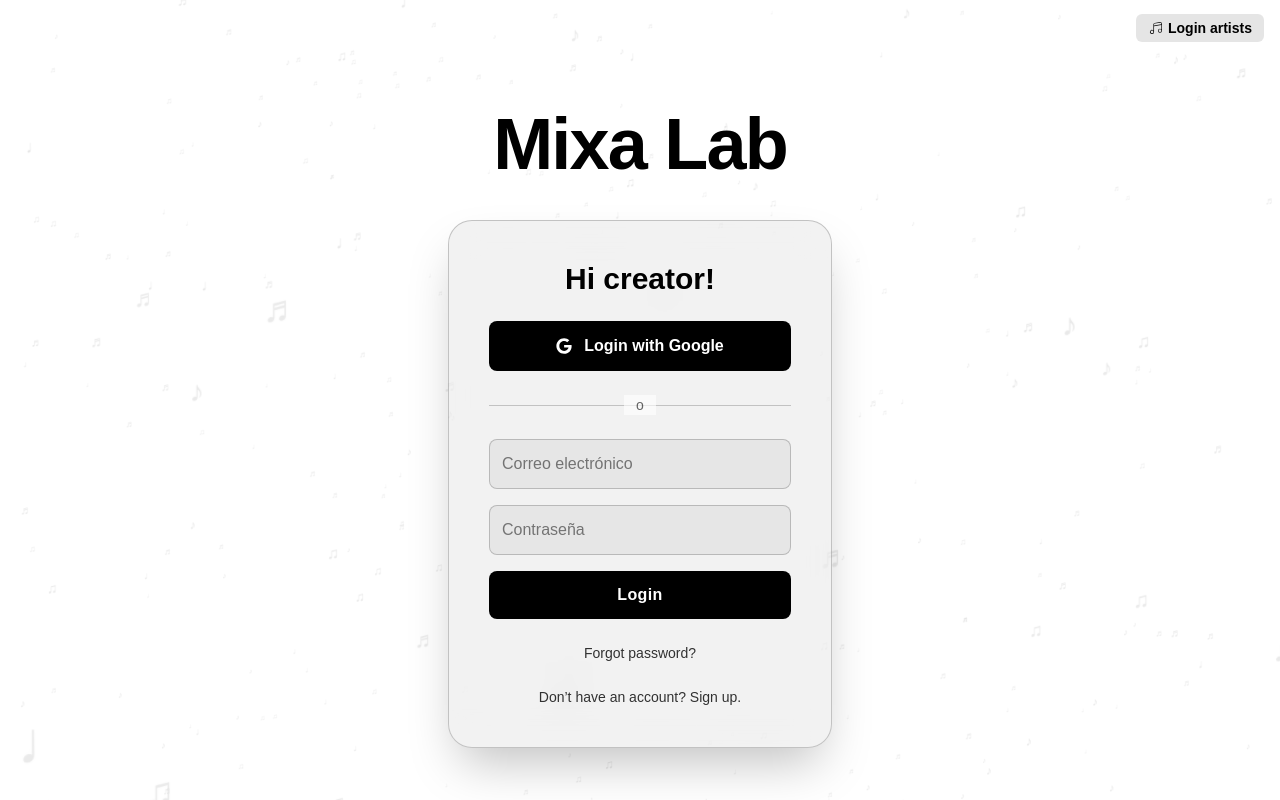
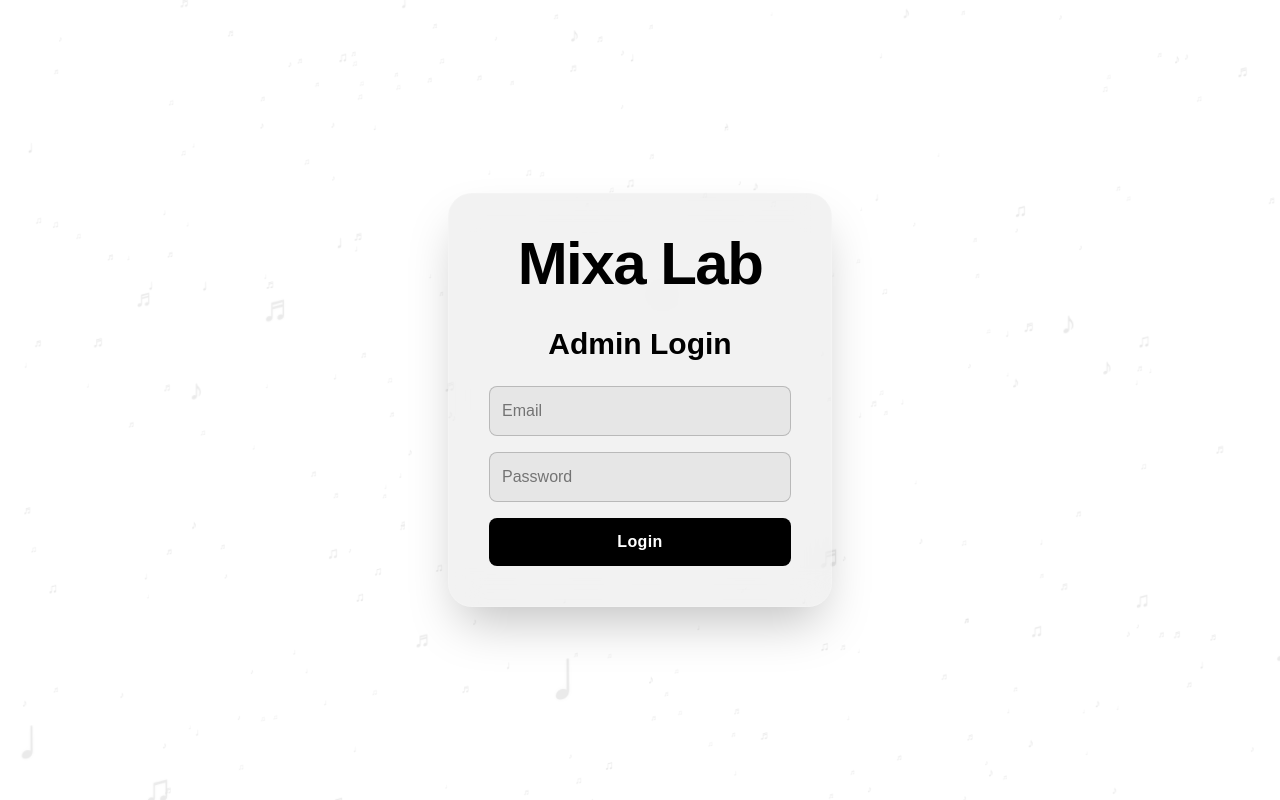
Before and after one commit to ortizjulioc/mixalab, a Next.js app: page /login/admin in a window 1280 px wide. Built offline with nearby package versions, Linux system fonts and the light colour scheme.

Commit message:
[add] configurando admin login

```diff
--- a/app/(auth)/login/admin/page.jsx
+++ b/app/(auth)/login/admin/page.jsx
@@ -1,12 +1,14 @@
-'use client';
-import React, { useEffect } from 'react';
-import * as THREE from 'three';
-import { FaGoogle, FaFacebook, FaApple } from "react-icons/fa";
-import { CiMusicNote1 } from "react-icons/ci";
-import Link from 'next/link';
-import { signIn } from 'next-auth/react';
+"use client";
+import React, { useEffect, useState } from "react";
+import * as THREE from "three";
+import Link from "next/link";
+import { signIn } from "next-auth/react";
+import Card from "@/components/Card";
 
-export default function CreatorLogin() {
+export default function AdminLogin() {
+  const [loading, setLoading] = useState(false);
+  const [errorMessage, setErrorMessage] = useState("");
+
   useEffect(() => {
     // --- Fondo de partículas: notas musicales ---
     const scene = new THREE.Scene();
@@ -20,39 +22,42 @@ export default function CreatorLogin() {
     renderer.setPixelRatio(Math.min(2, window.devicePixelRatio || 1));
     renderer.setSize(window.innerWidth, window.innerHeight);
 
-    const canvasContainer = document.getElementById('bg-animation-canvas-container-creators');
+    const canvasContainer = document.getElementById(
+      "bg-animation-canvas-container-creators"
+    );
     if (canvasContainer) canvasContainer.appendChild(renderer.domElement);
 
-    // --- Genera una textura de nota musical (glyph) en un canvas 2D ---
     const makeNoteTexture = (glyph) => {
       const size = 128;
-      const c = document.createElement('canvas');
+      const c = document.createElement("canvas");
       c.width = size;
       c.height = size;
-      const ctx = c.getContext('2d');
-      // fondo transparente
+      const ctx = c.getContext("2d");
+
       ctx.clearRect(0, 0, size, size);
-      // ligera sombra para dar brillo suave
-      ctx.shadowColor = 'rgba(0,0,0,0.25)';
+      ctx.shadowColor = "rgba(0,0,0,0.25)";
       ctx.shadowBlur = 10;
-      // dibuja el glifo en blanco (el color final lo dan los vertexColors)
-      ctx.fillStyle = '#ffffff';
-      ctx.font = Math.floor(size * 0.8) + 'px "Segoe UI Symbol","Apple Color Emoji","Noto Color Emoji",Arial';
-      ctx.textAlign = 'center';
-      ctx.textBaseline = 'middle';
+
+      ctx.fillStyle = "#ffffff";
+      ctx.font =
+        Math.floor(size * 0.8) +
+        'px "Segoe UI Symbol","Apple Color Emoji","Noto Color Emoji",Arial';
+      ctx.textAlign = "center";
+      ctx.textBaseline = "middle";
       ctx.fillText(glyph, size / 2, size / 2 + size * 0.05);
 
       const tex = new THREE.CanvasTexture(c);
-      const maxAniso = renderer.capabilities.getMaxAnisotropy ? renderer.capabilities.getMaxAnisotropy() : 1;
+      const maxAniso = renderer.capabilities.getMaxAnisotropy
+        ? renderer.capabilities.getMaxAnisotropy()
+        : 1;
       tex.anisotropy = Math.min(maxAniso, 8);
       tex.needsUpdate = true;
       return tex;
     };
 
-    const glyphs = ['♪', '♫', '♩', '♬'];
+    const glyphs = ["♪", "♫", "♩", "♬"];
     const textures = glyphs.map(makeNoteTexture);
 
-    // --- Crea 4 grupos de puntos con distintas texturas ---
     const total = 2000;
     const groups = glyphs.length;
     const perGroup = Math.ceil(total / groups);
@@ -61,7 +66,8 @@ export default function CreatorLogin() {
     const geometries = [];
 
     for (let g = 0; g < groups; g++) {
-      const count = g === groups - 1 ? total - perGroup * (groups - 1) : perGroup;
+      const count =
+        g === groups - 1 ? total - perGroup * (groups - 1) : perGroup;
 
       const positions = [];
       const colors = [];
@@ -72,28 +78,32 @@ export default function CreatorLogin() {
         positions.push(Math.random() * 2000 - 1000);
         positions.push(Math.random() * 2000 - 1000);
 
-        // negros/grises oscuros para verse bien sobre fondo blanco
-        color.setHSL(0, 0, Math.random() * 0.02); // 0–0.2 = oscuro
+        color.setHSL(0, 0, Math.random() * 0.02);
         colors.push(color.r, color.g, color.b);
       }
 
       const geo = new THREE.BufferGeometry();
-      geo.setAttribute('position', new THREE.Float32BufferAttribute(positions, 3));
-      geo.setAttribute('color', new THREE.Float32BufferAttribute(colors, 3));
+      geo.setAttribute(
+        "position",
+        new THREE.Float32BufferAttribute(positions, 3)
+      );
+      geo.setAttribute(
+        "color",
+        new THREE.Float32BufferAttribute(colors, 3)
+      );
 
       const mat = new THREE.PointsMaterial({
         size: 22,
-        map: textures[g],         // textura con forma de nota
-        vertexColors: true,       // los colores dan el tono oscuro
+        map: textures[g],
+        vertexColors: true,
         transparent: true,
         depthWrite: false,
         opacity: 0.9,
         blending: THREE.AdditiveBlending,
-        sizeAttenuation: true
+        sizeAttenuation: true,
       });
 
       const pts = new THREE.Points(geo, mat);
-      // rotaciones iniciales variadas
       pts.rotation.x = Math.random() * Math.PI;
       pts.rotation.y = Math.random() * Math.PI;
 
@@ -105,20 +115,19 @@ export default function CreatorLogin() {
 
     camera.position.z = 500;
 
-    // Interacción con mouse (suave)
-    let mouseX = 0, mouseY = 0;
+    let mouseX = 0,
+      mouseY = 0;
     const handleMouseMove = (e) => {
       mouseX = (e.clientX / window.innerWidth) * 2 - 1;
       mouseY = -(e.clientY / window.innerHeight) * 2 + 1;
     };
-    window.addEventListener('mousemove', handleMouseMove);
+    window.addEventListener("mousemove", handleMouseMove);
 
     let rafId;
     const animate = () => {
       rafId = requestAnimationFrame(animate);
       systems.forEach((sys, i) => {
         const f = 0.0005 + i * 0.00015;
-        // rotación base + pequeña influencia del mouse
         sys.rotation.y += (mouseX * 0.005 - sys.rotation.y) * 0.02 + f * 0.5;
         sys.rotation.x += (mouseY * 0.005 - sys.rotation.x) * 0.02 + f * 0.25;
       });
@@ -132,11 +141,11 @@ export default function CreatorLogin() {
       renderer.setPixelRatio(Math.min(2, window.devicePixelRatio || 1));
       renderer.setSize(window.innerWidth, window.innerHeight);
     };
-    window.addEventListener('resize', handleResize);
+    window.addEventListener("resize", handleResize);
 
     return () => {
-      window.removeEventListener('resize', handleResize);
-      window.removeEventListener('mousemove', handleMouseMove);
+      window.removeEventListener("resize", handleResize);
+      window.removeEventListener("mousemove", handleMouseMove);
       if (rafId) cancelAnimationFrame(rafId);
       if (canvasContainer && renderer.domElement.parentNode === canvasContainer) {
         canvasContainer.removeChild(renderer.domElement);
@@ -151,100 +160,85 @@ export default function CreatorLogin() {
       renderer.dispose();
     };
   }, []);
-  const handleGoogleLogin = (role) => {
-    const callbackUrl = `/auth/redirect?role=${role}`; // puedes redirigir a donde quieras
-    signIn("google", { callbackUrl });
+
+  const handleSubmit = async (e) => {
+    e.preventDefault();
+    setErrorMessage("");
+    setLoading(true);
+
+    const email = e.target.email.value;
+    const password = e.target.password.value;
+
+    const res = await signIn("admin-login", {
+      email,
+      password,
+      redirect: false,
+    });
+
+    if (res?.error) {
+      setErrorMessage("Invalid email or password.");
+      setLoading(false);
+      return;
+    }
+
+    window.location.href = "/admin/home"
   };
 
   return (
     <div className="bg-white text-black min-h-dvh overflow-hidden relative">
-      {/* Canvas de fondo */}
       <div
         id="bg-animation-canvas-container-creators"
         className="absolute inset-0 z-0 opacity-10"
-        style={{ contain: 'layout paint size' }}
       />
 
-      {/* HEADER */}
-      <header className="relative z-20 h-12 sm:h-14 px-2 sm:px-4 pt-[env(safe-area-inset-top)]">
-        <div className="absolute inset-y-0 right-2 sm:right-4 flex items-center">
-          <Link
-            href="/login"
-            className="flex items-center gap-1 bg-black/10 hover:bg-black/20 transition-colors duration-300
-                       text-xs sm:text-sm font-medium sm:font-semibold text-black
-                       py-1 px-2 sm:py-1.5 sm:px-3 rounded-md backdrop-blur-md leading-none"
-          >
-            <CiMusicNote1 className="w-4 h-4" />
-            <span className="max-[360px]:hidden">Login artists</span>
-          </Link>
-        </div>
-      </header>
+      {/* MAIN */}
+      <main className="relative z-10 min-h-dvh flex flex-col items-center justify-center p-4 font-poppins">
 
-      {/* MAIN */}
-      <main className="relative z-10 min-h-[calc(100dvh-3rem)] sm:min-h-[calc(100dvh-3.5rem)]
-                       flex flex-col items-center justify-center p-4 font-poppins">
-        {/* Título / logo */}
-        <div className="text-center mb-6 sm:mb-10">
-          <h1 className="text-3xl sm:text-5xl md:text-6xl lg:text-7xl font-bold tracking-tight">
-            Mixa Lab
-          </h1>
-        </div>
 
-        {/* Panel de inicio de sesión */}
-        <div className="bg-black/5 backdrop-blur-lg p-6 sm:p-10 rounded-3xl shadow-2xl w-full max-w-sm border border-black/20">
-          <h2 className="text-2xl sm:text-3xl font-bold mb-6 text-center">Hi creator!</h2>
+        <Card className="bg-black/5 backdrop-blur-lg p-6 sm:p-10 rounded-3xl shadow-2xl w-full max-w-sm border border-black/20 liquid-glass">
+          <div className="text-center mb-8">
+            <h1 className="text-4xl sm:text-6xl font-bold tracking-tight">
+              Mixa Lab
+            </h1>
+          </div>
+          <h2 className="text-2xl sm:text-3xl font-bold mb-6 text-center">Admin Login</h2>
 
-          {/* Social login */}
-          <div className="flex flex-col space-y-3">
-            <button
-              onClick={() =>
-                signIn("google", { callbackUrl: `/api/auth/finalize?role=CREATOR`})
-              }
-              className="flex items-center justify-center gap-3 p-3 rounded-lg border border-black/30 bg-black text-white font-semibold transition-all duration-300 hover:scale-105 hover:shadow-lg">
-              <FaGoogle />
-              <span>Login with Google</span>
-            </button>
-          </div>
+          {/* ERROR MESSAGE */}
+          {errorMessage && (
+            <div className="p-3 bg-red-100 text-red-700 border border-red-300 rounded-lg text-sm text-center mb-4">
+              {errorMessage}
+            </div>
+          )}
 
-          {/* Separador */}
-          <div className="relative my-6">
-            <div className="absolute inset-0 flex items-center">
-              <div className="w-full border-t border-black/20"></div>
-            </div>
-            <div className="relative flex justify-center text-sm">
-              <span className="bg-white/60 px-3 text-black/60">o</span>
-            </div>
-          </div>
+          <form className="space-y-4" onSubmit={handleSubmit}>
+            <input
+              name="email"
+              type="email"
+              placeholder="Email"
+              className="w-full p-3 bg-black/5 text-black placeholder-black/50 rounded-lg border border-black/20 focus:outline-none focus:ring-1 focus:ring-black/40"
+              required
+            />
 
-          {/* Formulario */}
-          <form className="space-y-4">
             <input
-              type="email"
-              placeholder="Correo electrónico"
+              name="password"
+              type="password"
+              placeholder="Password"
               className="w-full p-3 bg-black/5 text-black placeholder-black/50 rounded-lg border border-black/20 focus:outline-none focus:ring-1 focus:ring-black/40"
+              required
             />
-            <input
-              type="password"
-              placeholder="Contraseña"
-              className="w-full p-3 bg-black/5 text-black placeholder-black/50 rounded-lg border border-black/20 focus:outline-none focus:ring-1 focus:ring-black/40"
-            />
+
             <button
               type="submit"
-              className="w-full p-3 rounded-lg bg-black text-white font-semibold tracking-wide transition-all duration-300 hover:scale-105 hover:shadow-lg"
+              disabled={loading}
+              className={`w-full p-3 rounded-lg text-white font-semibold tracking-wide transition-all duration-300 ${loading
+                  ? "bg-black/40 cursor-not-allowed"
+                  : "bg-black hover:scale-105 hover:shadow-lg"
+                }`}
             >
-              Login
+              {loading ? "Logging in..." : "Login"}
             </button>
           </form>
-
-          <div className="mt-6 text-center text-sm">
-            <a href="#" className="text-black/80 hover:underline">Forgot password?</a>
-          </div>
-           <div className="mt-6 text-center text-sm">
-            <Link href="/register/CREATOR" className="text-black/80 hover:underline">
-              Don’t have an account? Sign up.
-            </Link>
-          </div>
-        </div>
+        </Card>
       </main>
     </div>
   );
--- a/app/api/auth/[...nextauth]/route.js
+++ b/app/api/auth/[...nextauth]/route.js
@@ -9,9 +9,13 @@ export const authOptions = {
   pages: {
     signIn: "/login",
   },
+
   providers: [
-    // --- Provider de credenciales ------------------------------------------------------------------
+    // ============================================================================================
+    // PROVIDER NORMAL (NO PERMITE ADMINS)
+    // ============================================================================================
     CredentialsProvider({
+      id: "credentials",
       name: "Credentials",
       credentials: {
         email: { label: "Email", type: "text", placeholder: "Email" },
@@ -25,7 +29,15 @@ export const authOptions = {
 
           if (!userFound) throw new Error("User not found");
 
-          const isPasswordValid = await bcrypt.compare(credentials.password, userFound.password);
+          // ❌ IMPEDIR QUE UN ADMIN ENTRE POR AQUI
+          if (userFound.role === UserRole.ADMIN) {
+            throw new Error("Unauthorized");
+          }
+
+          const isPasswordValid = await bcrypt.compare(
+            credentials.password,
+            userFound.password
+          );
           if (!isPasswordValid) throw new Error("Invalid password");
 
           return {
@@ -33,22 +45,51 @@ export const authOptions = {
             name: userFound.name,
             email: userFound.email,
             image: userFound.image,
-            role: userFound.role, // Agregar el rol aquí para que se propague
+            role: userFound.role,
           };
         } catch (error) {
           console.error("Error in authorize:", error);
-          throw new Error("Error during authentication" + error.message);
-          // return null; // Retornar null en caso de error
-          // Nota: Lanzar un error redirige automáticamente a la página de inicio de sesión con el mensaje de error en la URL.
-          // Retornar null simplemente recarga la página de inicio de sesión sin mensaje.
-          // Elegí lanzar el error para mayor claridad al usuario.
-          // Si prefieres no mostrar mensajes de error, usa "return null;" en su lugar.
-          // throw new Error("Error during authentication"); // Alternativa genérica
+          throw new Error("Error during authentication");
         }
       },
     }),
 
-    // --- Provider de Google ------------------------------------------------------------------------
+    // ============================================================================================
+    // PROVIDER EXCLUSIVO ADMIN (NO EXPONE NAME/IMAGE)
+    // ============================================================================================
+    CredentialsProvider({
+      id: "admin-login",
+      name: "Admin Login",
+      credentials: {
+        email: { label: "Email", type: "text" },
+        password: { label: "Password", type: "password" },
+      },
+      async authorize(credentials) {
+        const admin = await db.user.findUnique({
+          where: { email: credentials.email },
+        });
+
+        // ❌ No existe o no es admin
+        if (!admin || admin.role !== UserRole.ADMIN) return null;
+
+        const isPasswordValid = await bcrypt.compare(
+          credentials.password,
+          admin.password
+        );
+        if (!isPasswordValid) return null;
+
+        // 🔒 NO devolvemos name ni image
+        return {
+          id: admin.id,
+          email: admin.email,
+          role: admin.role,
+        };
+      },
+    }),
+
+    // ============================================================================================
+    // GOOGLE PROVIDER (SE MANTIENE IGUAL)
+    // ============================================================================================
     GoogleProvider({
       clientId: process.env.GOOGLE_CLIENT_ID,
       clientSecret: process.env.GOOGLE_CLIENT_SECRET,
@@ -56,21 +97,20 @@ export const authOptions = {
   ],
 
   callbacks: {
-    // 🔹 SIGN IN -----------------------------------------------------------------------------------
+    // --------------------------------------------------------------------------------------------
+    // SIGN IN
+    // --------------------------------------------------------------------------------------------
     async signIn({ user, account }) {
       try {
         if (account?.provider === "google") {
-          // Valor por defecto
           let userRole = UserRole.ARTIST;
 
-          // Verificar si ya existe en la BD
           let dbUser = await db.user.findUnique({
             where: { email: user.email },
             include: { accounts: true },
           });
 
           if (!dbUser) {
-            // Crear usuario nuevo
             dbUser = await db.user.create({
               data: {
                 email: user.email,
@@ -92,7 +132,6 @@ export const authOptions = {
               include: { accounts: true },
             });
           } else {
-            // Si ya existe, asegurarse de que tenga la cuenta de Google registrada
             const existingAccount = dbUser.accounts.find(
               (a) =>
                 a.provider === account.provider &&
@@ -111,11 +150,10 @@ export const authOptions = {
                 },
               });
             }
-            // Actualizar el rol si es necesario (por defecto ARTIST, pero podría ser otro)
+
             userRole = dbUser.role;
           }
 
-          // Propagar id y rol al objeto user para los callbacks posteriores
           user.id = dbUser.id;
           user.role = userRole;
 
@@ -129,7 +167,9 @@ export const authOptions = {
       return true;
     },
 
-    // 🔹 REDIRECT -----------------------------------------------------------------------------------
+    // --------------------------------------------------------------------------------------------
+    // REDIRECT
+    // --------------------------------------------------------------------------------------------
     async redirect({ url, baseUrl }) {
       try {
         const parsedUrl = new URL(url, baseUrl);
@@ -145,16 +185,20 @@ export const authOptions = {
       }
     },
 
-    // 🔹 JWT ----------------------------------------------------------------------------------------
+    // --------------------------------------------------------------------------------------------
+    // JWT
+    // --------------------------------------------------------------------------------------------
     async jwt({ token, user }) {
       if (user) {
         token.id = user.id;
-        token.role = user.role; // Agregar el rol al token desde el user
+        token.role = user.role;
       }
       return token;
     },
 
-    // 🔹 SESSION ------------------------------------------------------------------------------------
+    // --------------------------------------------------------------------------------------------
+    // SESSION
+    // --------------------------------------------------------------------------------------------
     async session({ session, token }) {
       if (token?.id) {
         session.user.id = token.id;
@@ -162,8 +206,8 @@ export const authOptions = {
       if (token?.role) {
         session.user.role = token.role;
       }
-      // Para asegurar que siempre tengamos el rol más actualizado (ej. después de finalize),
-      // consultar la BD aquí (se ejecuta en cada getSession)
+
+      // Siempre traer el rol más actualizado
       if (session.user.email) {
         const dbUser = await db.user.findUnique({
           where: { email: session.user.email },
@@ -172,6 +216,7 @@ export const authOptions = {
           session.user.role = dbUser.role;
         }
       }
+
       return session;
     },
   },
--- a/app/api/auth/finalize/route.js
+++ b/app/api/auth/finalize/route.js
@@ -56,7 +56,7 @@ export async function GET(req) {
         redirectUrl = "/creators/home";
         break;
       case UserRole.ADMIN:
-        redirectUrl = "/admin/dashboard"; // Puedes ajustarlo a tu ruta real
+        redirectUrl = "/admin/home"; // Puedes ajustarlo a tu ruta real
         break;
       default:
         redirectUrl = "/";
```
Also changed, not shown: app/(auth)/login/page.jsx (+5 -5 lines), app/page.jsx (+7 -32 lines).
